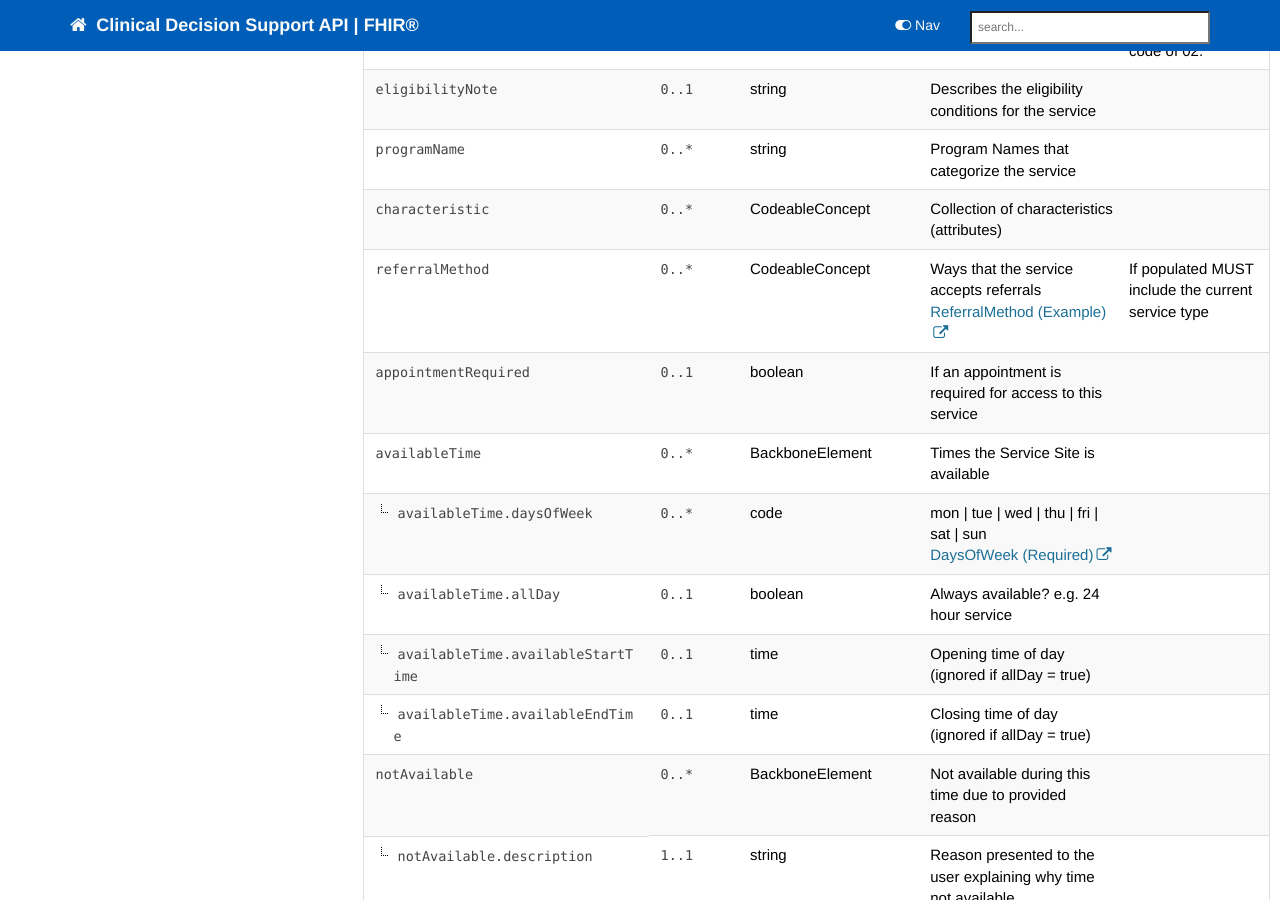
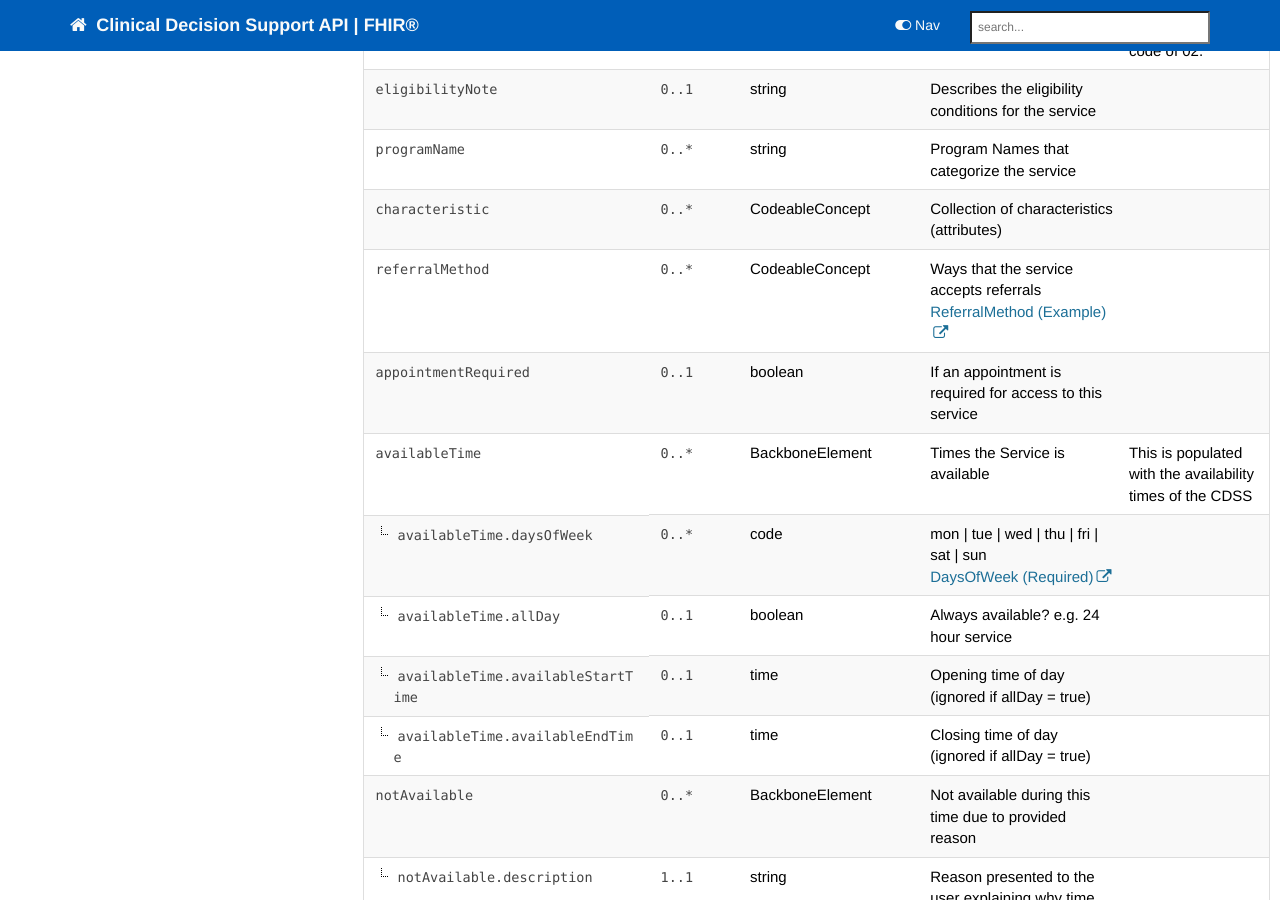
Before and after one commit to nhsconnect/FHIR-CDS, a Jekyll site: the page built from pages/explore/api_healthcare_service_capability.md, in a window 1280 px wide and 900 px high, scrolled down 3045 px. Built offline with Jekyll 4.4.1, drawn with Linux system fonts in a browser that asks for light colours; nearby versions of some CDN libraries; comment, search, counter and statistics services are not loaded.

Commit message:
pages/explore/api_healthcare_service_capability.md updated from https://stackedit.io/

```diff
--- a/pages/explore/api_healthcare_service_capability.md
+++ b/pages/explore/api_healthcare_service_capability.md
@@ -253,7 +253,7 @@ SHOULD always be <code  class="highlighter-rouge">true</code>.  This may form pa
 <td>Ways that the service accepts referrals <br />
 <a  href="http://hl7.org/fhir/stu3/valueset-service-referral-method.html">ReferralMethod (Example)</a>
 </td>
-<td>If populated MUST include the current service type</td>
+<td></td>
 </tr>
 <tr>
 <td><code  class="highlighter-rouge">appointmentRequired</code></td>
@@ -266,8 +266,8 @@ SHOULD always be <code  class="highlighter-rouge">true</code>.  This may form pa
 <td><code  class="highlighter-rouge">availableTime</code></td>
 <td><code  class="highlighter-rouge">0..*</code></td>
 <td>BackboneElement</td>
-<td>Times the Service Site is available</td>
-<td></td>
+<td>Times the Service is available</td>
+<td>This is populated with the availability times of the CDSS</td>
 </tr>
 <tr>
 <td  class="sub"><code  class="highlighter-rouge">availableTime.daysOfWeek</code></td>
```
Also changed, not shown: other parts of pages/explore/api_healthcare_service_capability.md (+2 -2 lines).
